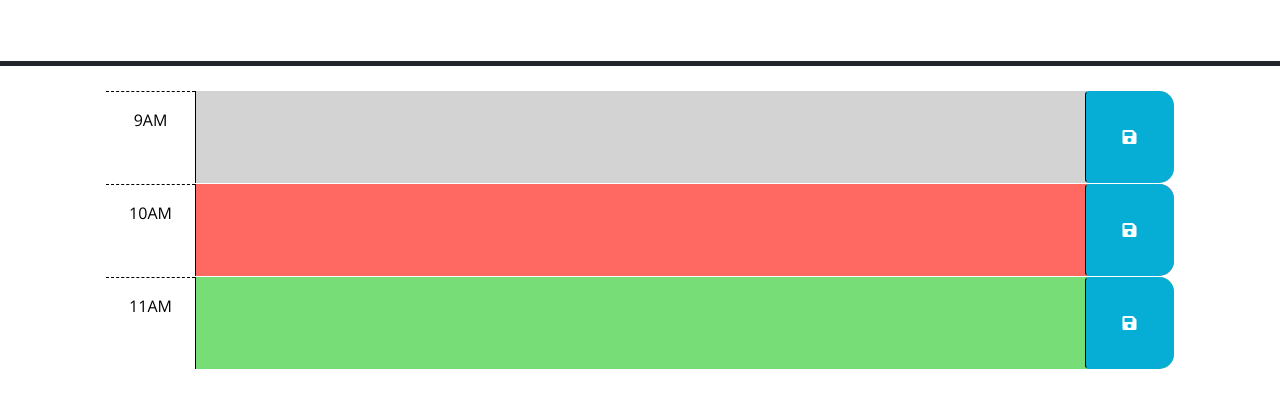
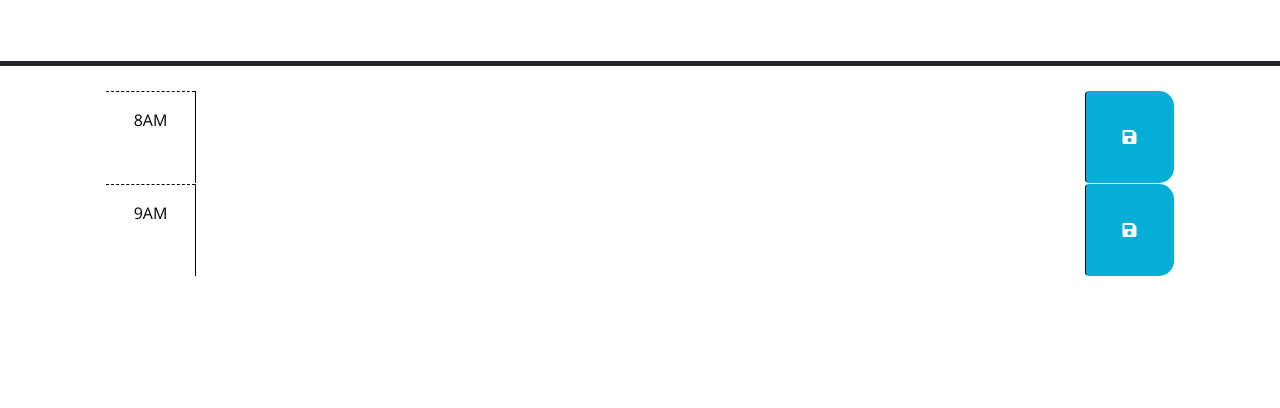
Before and after one commit to DigitallyIntrinsic/whenyouwork, a plain HTML site: page index.html in a window 1280 px wide. Shown: the part 166-574 px from the top of the page. Drawn offline with nearby package versions, Linux system fonts and the light colour scheme; files whose address does not match are found by name.

Commit message:
Adding first hour blocks as divs

```diff
--- a/index.html
+++ b/index.html
@@ -30,43 +30,33 @@
       <p class="lead">A simple calendar app for scheduling your work day</p>
       <p id="currentDay" class="lead"></p>
     </header>
+
     <div class="container-lg px-5">
-      <!-- Use class for "past", "present", and "future" to apply styles to the
-        time-block divs accordingly. The javascript will need to do this by
-        adding/removing these classes on each div by comparing the hour in the
-        id to the current hour. The html provided below is meant to be an example
-        demonstrating how the css provided can be leveraged to create the
-        desired layout and colors. The html below should be removed or updated
-        in the finished product. Remember to delete this comment once the
-        code is implemented.
-        -->
 
-
-      <!-- Example of a past time block. The "past" class adds a gray background color. -->
-      <div id="hour-9" class="row time-block past">
-        <div class="col-2 col-md-1 hour text-center py-3">9AM</div>
-        <textarea class="col-8 col-md-10 description" rows="3"> </textarea>
+          <!-- List of time-blocks, adding an hour on each end for visual appeal -->
+    <div id="hour-8" class="row time-block">
+      <div class="col-2 col-md-1 hour text-center py-3">8AM</div>
+      <textarea id="8am-text" class="col-8 col-md-10 description" rows="3"> </textarea>
       <button class="btn saveBtn col-2 col-md-1" aria-label="save">
         <i class="fas fa-save" aria-hidden="true"></i>
       </button>
     </div>
 
-      <!-- Example of a a present time block. The "present" class adds a red background color. -->
-      <div id="hour-10" class="row time-block present">
-        <div class="col-2 col-md-1 hour text-center py-3">10AM</div>
-        <textarea class="col-8 col-md-10 description" rows="3"> </textarea>
+    <div id="hour-9" class="row time-block">
+      <div class="col-2 col-md-1 hour text-center py-3">9AM</div>
+      <textarea id="9am-text" class="col-8 col-md-10 description" rows="3"> </textarea>
       <button class="btn saveBtn col-2 col-md-1" aria-label="save">
         <i class="fas fa-save" aria-hidden="true"></i>
       </button>
     </div>
 
-      <!-- Example of a future time block. The "future" class adds a green background color. -->
-      <div id="hour-11" class="row time-block future">
-        <div class="col-2 col-md-1 hour text-center py-3">11AM</div>
-        <textarea class="col-8 col-md-10 description" rows="3"> </textarea>
-        <button class="btn saveBtn col-2 col-md-1" aria-label="save">
-          <i class="fas fa-save" aria-hidden="true"></i>
-        </button>
+
+
+
+
+
+
+
     </div>
 
     <script src="https://code.jquery.com/jquery-3.4.1.min.js"></script>
```
Lines whose indentation alone changed are shown as unchanged.
